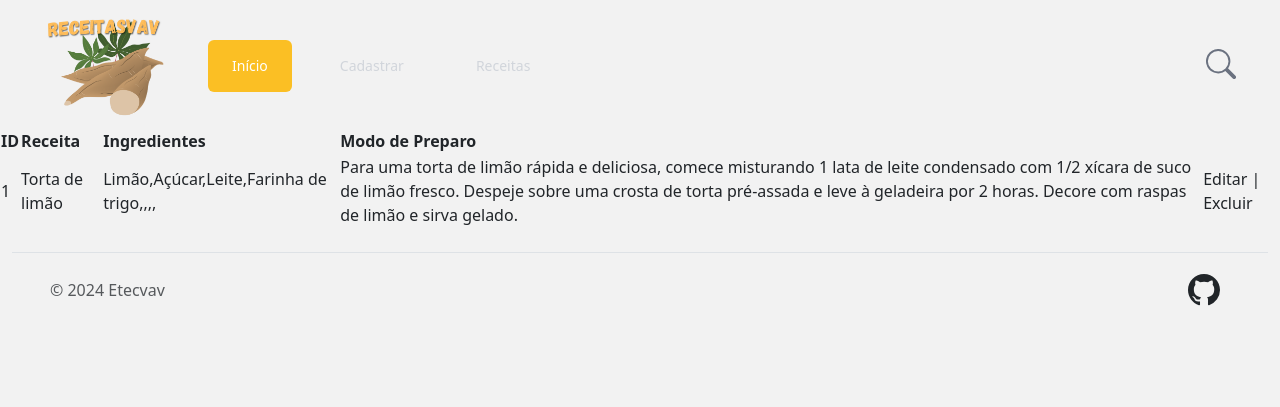
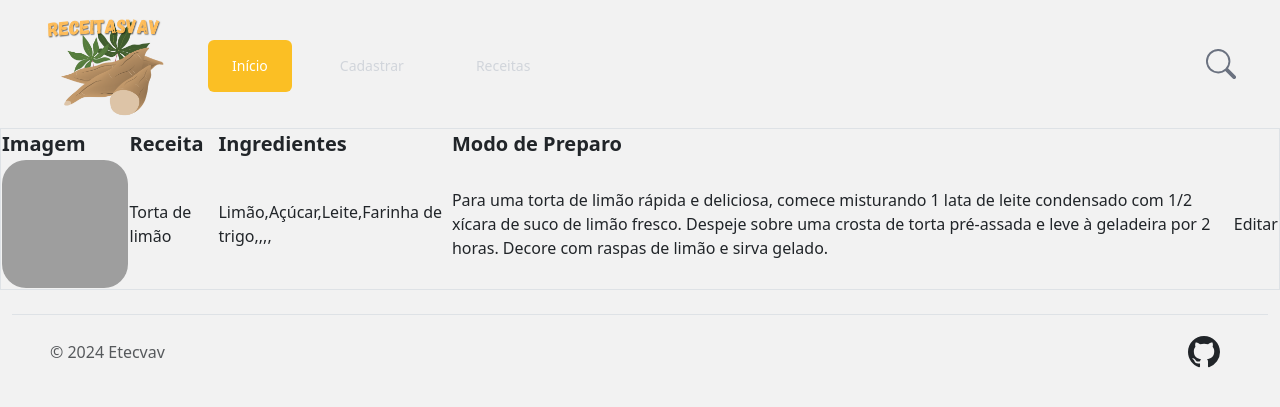
Before and after one commit to Victorlcr/ReceitasVav, a Flask app: page /lista in a window 1280 px wide. Shown: the top 407 px of the page. Run offline with Flask 3, Linux system fonts and the light colour scheme; data comes from the database, SQL or seed files in the repository; both versions use the stored data as it was after the commit; some libraries are stand-ins or nearby versions; grey boxes are pictures that could not be loaded.

Commit message:
Refeitos formulários e lista de receitas

```diff
--- a/app.py
+++ b/app.py
@@ -59,7 +59,7 @@ def getTodosIngredientes():
 
 # busca todas receitas e seus respectivos ingredientes
 def getTodasReceitasComIngredientes():
-    consulta = db.session.query(receitas.idReceita, receitas.nomeReceita, receitas.preparo,
+    consulta = db.session.query(receitas.idReceita, receitas.nomeReceita, receitas.preparo, receitas.imagem,
       func.group_concat(ingredientes.nomeIngrediente)).\
     join(ingredientes).group_by(receitas.idReceita).all()
 
--- a/templates/lista.html
+++ b/templates/lista.html
@@ -1,28 +1,36 @@
 {% extends 'base.html' %}
 {% block conteudo %}
 
-<table>
+<table class="border-collapse border border-slate-500">
     <thead>
         <tr>
-            <th>ID</th>
-            <th>Receita</th>
-            <th>Ingredientes</th>
-            <th>Modo de Preparo</th>
+            <th class="text-xl">Imagem</th>
+            <th class="text-xl">Receita</th>
+            <th class="text-xl">Ingredientes</th>
+            <th class="text-xl">Modo de Preparo</th>
+            <th class="text-xl"></th>
         </tr>
     </thead>
-    <tbody>
-        {% for receita in receitas %}
-            <tr>
-                <td>{{receita.idReceita}}</td>
-                <td><a href="/receita/{{receita.idReceita}}">{{receita.nomeReceita}}</a></td>
-                <td>{{receita[3]}}</td>
-                <td>{{receita.preparo}}</td>
-                <td>
-                    <a href="/editar/{{receita.idReceita}}">Editar</a> |
-                    <a href="/deletar/{{receita.idReceita}}">Excluir</a>
+    <tbody class="divide-y divide-gray-100">
+    {% for receita in receitas %}
+        <tr>
+            <div class="flex min-w-0 gap-x-4">
+                <td class="size-32 ">
+                    <a href="/receita/{{receita.idReceita}}"><img class="size-32 flex-none rounded-3xl bg-gray-50" src="{{receita.imagem}}" alt=""></a>
                 </td>
-            </tr>
-        {% endfor %}
+                <div class="min-w-0 flex-auto">
+                    <td class=""><a href="/receita/{{receita.idReceita}}">{{receita.nomeReceita}}</a></td>
+                </div>
+            </div>
+            <div class="hidden shrink-0 sm:flex sm:flex-col sm:items-end">
+                <td class="">{{receita[4]}}</td>
+                <td class="text-pretty ">{{receita.preparo}}</td>
+                <td class="">
+                    <a href="/editar/{{receita.idReceita}}">Editar</a>
+                </td>
+            </div>
+        </tr>
+    {% endfor %}
     </tbody>
 </table>
 
```
Also changed, not shown: templates/adicionar.html (+49 -11 lines), templates/editar.html (+7 -2 lines), instance/db.sqlite3.
